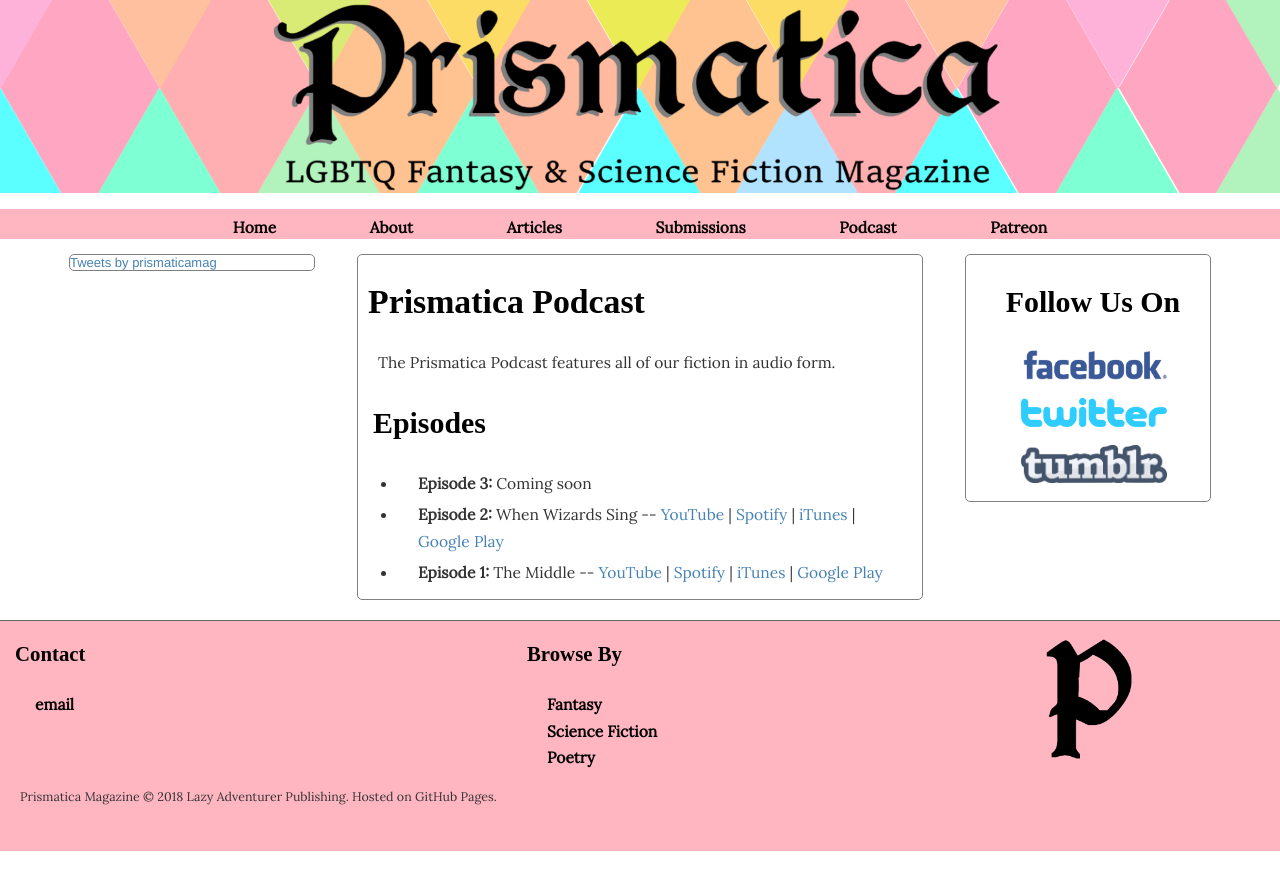
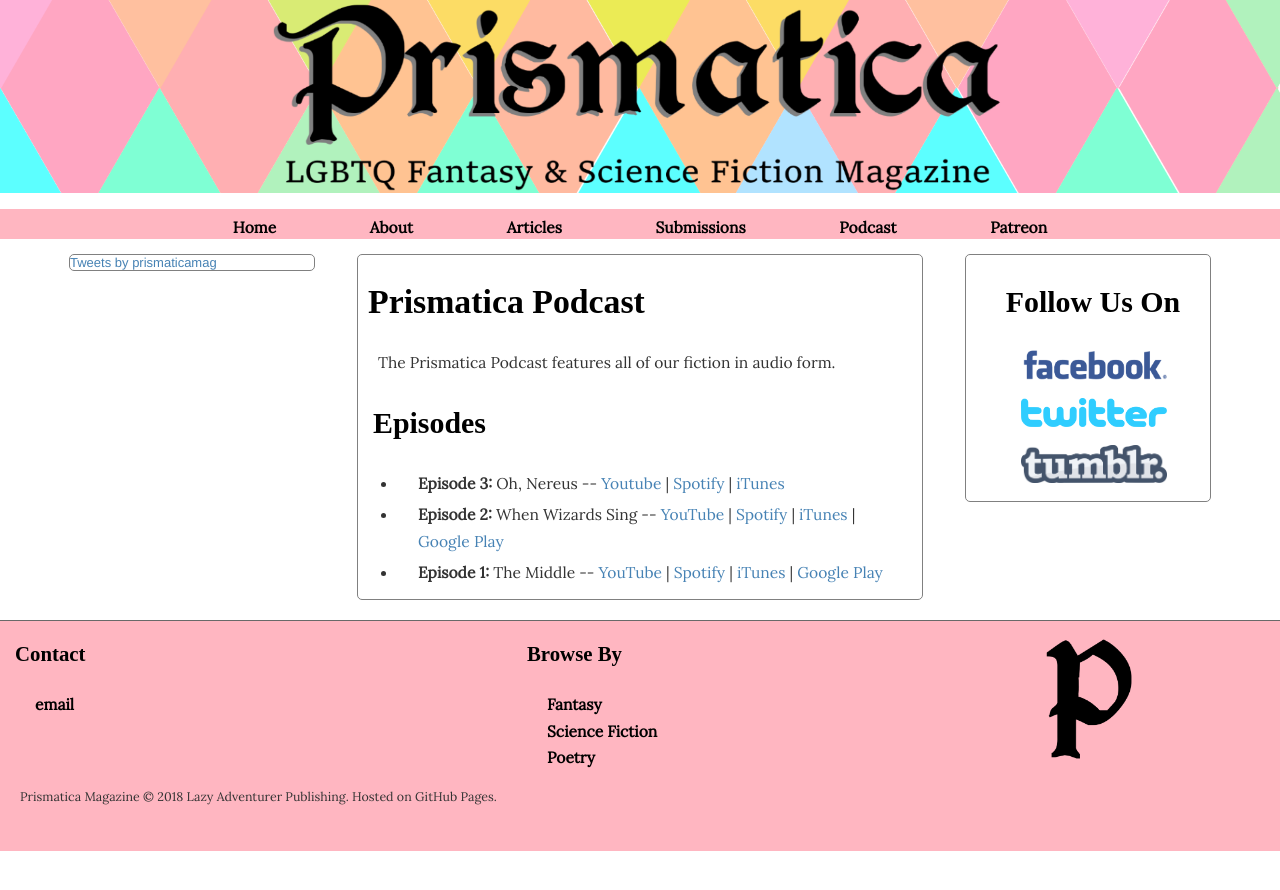
Before and after one commit to lazyadventurerpublishing/prismatica, a Jekyll site: the page built from podcast.html, in a window 1280 px wide. Shown: the top 890 px of the page. Built offline with Jekyll 4.4.1, drawn with Linux system fonts in a browser that asks for light colours; some web fonts are replaced; comment, search, counter and statistics services are not loaded.

Commit message:
Update podcast.html

```diff
--- a/podcast.html
+++ b/podcast.html
@@ -8,7 +8,7 @@ title: Podcast
     <p>The Prismatica Podcast features all of our fiction in audio form.</p>
     <h3>Episodes</h3>
     <ul>
-        <li><strong>Episode 3:</strong> Coming soon</li>
+        <li><strong>Episode 3:</strong> Oh, Nereus -- <a href="https://www.youtube.com/watch?v=goqcb0J2Dko">Youtube</a> | <a href="https://open.spotify.com/episode/1Vt8csR8tYgLjaBHTEtS5I?si=fa69RNKXRke-W9CubDDL-A">Spotify</a> | <a href="https://itunes.apple.com/us/podcast/oh-nereus-by-steve-carr/id1434012248?i=1000428755966&mt=2">iTunes</a></li>
         <li><strong>Episode 2:</strong> When Wizards Sing -- <a href="https://youtu.be/eS2zrqe_-lI">YouTube</a> | <a href="https://open.spotify.com/episode/5RLwNQM8nO5EpZvku67Ag5?si=CX_4RjTxQIaP76m5VsLsOQ">Spotify</a> | <a href="https://itunes.apple.com/us/podcast/when-wizards-sing-by-steve-carr/id1434012248?i=1000424180864&mt=2">iTunes</a> | <a href="">Google Play</a></li></li>
         <li><strong>Episode 1:</strong> The Middle -- <a href="https://www.youtube.com/watch?v=mOk5gVa3l6k">YouTube</a> | <a href="https://open.spotify.com/episode/37cJSIY3IwBjY8nmmUU78f?si=tapRvSaPQXKGgYhIU7stiw">Spotify</a> | <a href="https://itunes.apple.com/us/podcast/the-middle-by-andrew-olvera/id1434012248?i=1000418406895&mt=2">iTunes</a> | <a href="https://play.google.com/music/m/Dhyydtypyocnyvuhze2alqok3zq?t=The_Middle_by_Andrew_Olvera-Prismatica_Magazine">Google Play</a></li>
 
```
